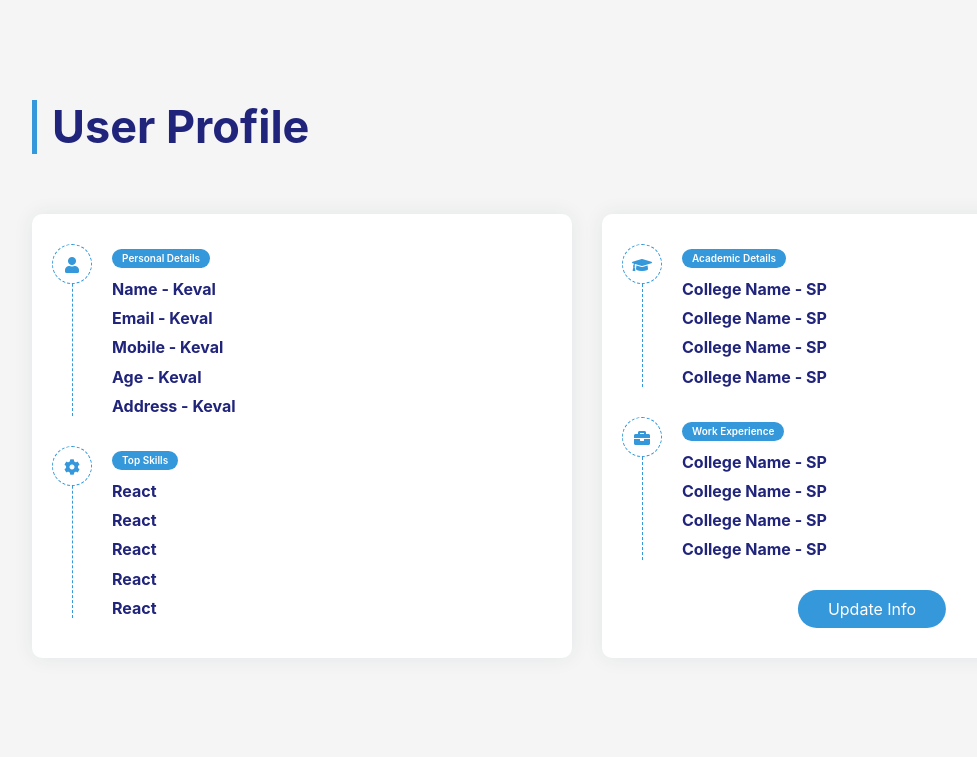
After one commit to OptimalLearner/Schedulify, a Flask app: page /user-display in a window 1280 px wide. The commit adds this page. Shown: the top 757 px of the page, without its empty margins (53-1030 px from the left). Run offline with Flask 2, Linux system fonts and the light colour scheme; some libraries are stand-ins or nearby versions.

Commit message:
User Profile Completed

```diff
--- a/app.py
+++ b/app.py
@@ -147,7 +147,7 @@ def recruiter_login():
 def recruiter_signup():
     return render_template('recruiter_signup.html')
 
-@app.route('/user_profile_form')
+@app.route('/user-profile-form')
 def user_profile_form():
     return render_template('user_profile_form.html')
 
@@ -155,6 +155,37 @@ def user_profile_form():
 def main():
     return 'Main'
 
+@app.route('/fetch-user-profile', methods=['POST'])
+def fetch_user_profile():
+    if request.method == 'POST':
+        name = request.form['full_name'].strip()
+        email=request.form['email'].strip()
+        phone = request.form['phone'].strip()
+        age = request.form['age'].strip()
+        address = request.form['address'].strip()
+
+        # appointment_date = db.Column(db.String(100))
+        degree = request.form['qualification'].strip()
+        college = request.form['college'].strip()
+        clg_time = request.form['duration'].strip()
+        cgpa = request.form['cgpa'].strip()
+        cmpy_name = request.form['company_name'].strip()
+        cmpy_position = request.form['position'].strip()
+        cmpy_time = request.form['duration_exp'].strip()
+        cmpy_work = request.form['work'].strip()
+        skills_1 = request.form['skill1'].strip()
+        skills_2 = request.form['skill2'].strip()
+        skills_3 = request.form['skill3'].strip()
+        skills_4 = request.form['skill4'].strip()
+        skills_5 = request.form['skill5'].strip()
+
+        #print(skills_1, skills_2, name, email)
+        return '1'
+
+@app.route('/user-display')
+def user_display():
+    return render_template('user_profile.html')
+
 if __name__ == '__main__':
     port = int(os.environ.get('PORT', 5000))
     app.run(host='0.0.0.0', port=port, debug=True)
--- a/static/js/user_profile_form.js
+++ b/static/js/user_profile_form.js
@@ -7,9 +7,7 @@ let preloader = document.getElementById('preloader-wrapper');
 let bodyElement = document.querySelector('body');
 let succcessDiv = document.getElementById('success');
 
-form.onsubmit = () => {
-    return false
-}
+
 let current_step = 0;
 let stepCount = 4
 step[current_step].classList.add('d-block');
--- /dev/null
+++ b/templates/user_profile.html
@@ -0,0 +1,201 @@
+<!DOCTYPE html>
+<html lang="en">
+
+<head>
+  <meta charset="utf-8">
+  <meta content="width=device-width, initial-scale=1.0" name="viewport">
+
+  <title> Schedulify | Complete User Profile </title>
+  <meta content="" name="description">
+  <meta content="" name="keywords">
+
+  <!-- Favicons -->
+  <link rel="shortcut icon" href="{{ url_for('static', filename='favicon.ico') }}" />
+  <link href="assets/img/apple-touch-icon.png" rel="apple-touch-icon">
+
+  <!-- Google Fonts -->
+  <link href="https://fonts.googleapis.com/css?family=Open+Sans:300,300i,400,400i,600,600i,700,700i|Raleway:300,300i,400,400i,500,500i,600,600i,700,700i|Poppins:300,300i,400,400i,500,500i,600,600i,700,700i" rel="stylesheet">
+
+
+    <link rel="stylesheet" href="https://cdnjs.cloudflare.com/ajax/libs/font-awesome/5.12.1/css/all.min.css" integrity="sha256-mmgLkCYLUQbXn0B1SRqzHar6dCnv9oZFPEC1g1cwlkk=" crossorigin="anonymous" />
+    <link rel="stylesheet" href="https://cdn.jsdelivr.net/npm/bootstrap@4.6.1/dist/css/bootstrap.min.css" integrity="sha384-zCbKRCUGaJDkqS1kPbPd7TveP5iyJE0EjAuZQTgFLD2ylzuqKfdKlfG/eSrtxUkn" crossorigin="anonymous">
+    <style>
+        .section {
+    padding: 100px 0;
+    position: relative;
+}
+.gray-bg {
+    background-color: #f5f5f5;
+}
+.section-title h2 {
+    font-weight: 700;
+    color: #20247b;
+    font-size: 45px;
+    margin: 0 0 15px;
+    border-left: 5px solid #3498db;
+    padding-left: 15px;
+}
+.section-title {
+    padding-bottom: 45px;
+}
+.section-title p {
+    margin: 0;
+    font-size: 18px;
+}
+
+/* Resume Box
+---------------------*/
+.resume-box {
+  background: #ffffff;
+  box-shadow: 0 0 1.25rem rgba(31, 45, 61, 0.08);
+  border-radius: 10px;
+}
+.resume-box ul {
+  margin: 0;
+  padding: 30px 20px;
+  list-style: none;
+}
+.resume-box li {
+  position: relative;
+  padding: 0 20px 0 60px;
+  margin: 0 0 30px;
+}
+.resume-box li:last-child {
+  margin-bottom: 0;
+}
+.resume-box li:after {
+  content: "";
+  position: absolute;
+  top: 0px;
+  left: 20px;
+  border-left: 1px dashed #3498db;
+  bottom: 0;
+}
+.resume-box .icon {
+  width: 40px;
+  height: 40px;
+  position: absolute;
+  left: 0;
+  right: 0;
+  color: #3498db;
+  line-height: 40px;
+  background: #ffffff;
+  text-align: center;
+  z-index: 1;
+  border: 1px dashed;
+  border-radius: 50%;
+}
+.resume-box .time {
+  background: #3498db;
+  color: #ffffff;
+  font-size: 10px;
+  padding: 2px 10px;
+  display: inline-block;
+  margin-bottom: 12px;
+  border-radius: 20px;
+  font-weight: 600;
+}
+.resume-box h5 {
+  font-weight: 700;
+  color: #20247b;
+  font-size: 16px;
+  margin-bottom: 10px;
+}
+.resume-box p {
+  margin: 0;
+}
+
+.resume-box li:after {
+    content: "";
+    position: absolute;
+    top: 0px;
+    left: 20px;
+    border-left: 1px dashed #3498db;
+    bottom: 0;
+}
+
+.update-info {
+    background-color: #3498db;
+    color: #20247b;
+    border: none;
+    outline: none;
+    color: #FFF;
+    padding: 7px 30px;
+    margin-left: 50%;
+    transform: translateX(-50%);
+    border-radius: 50px;
+}
+    </style>
+</head>
+<body>
+    <link rel="stylesheet" href="https://cdnjs.cloudflare.com/ajax/libs/font-awesome/5.12.1/css/all.min.css" integrity="sha256-mmgLkCYLUQbXn0B1SRqzHar6dCnv9oZFPEC1g1cwlkk=" crossorigin="anonymous" />
+<section class="section gray-bg" id="resume">
+            <div class="container">
+                <div class="row">
+                    <div class="col-lg-6">
+                        <div class="section-title">
+                            <h2>User Profile</h2>
+                        </div>
+                    </div>
+                </div>
+                <div class="row">
+                    <div class="col-lg-6 m-15px-tb">
+                        <div class="resume-box">
+                            <ul>
+                                <li>
+                                    <div class="icon">
+                                        <i class="fas fa-user"></i>
+                                    </div>
+                                    <span class="time">Personal Details</span>
+                                    <h5>Name - Keval</h5>
+                                    <h5>Email - Keval</h5>
+                                    <h5>Mobile - Keval</h5>
+                                    <h5>Age - Keval</h5>
+                                    <h5>Address - Keval</h5>
+                                </li>
+                                <li>
+                                    <div class="icon">
+                                        <i class="fas fa-cog"></i>
+                                    </div>
+                                    <span class="time">Top Skills</span>
+                                    <h5>React</h5>
+                                    <h5>React</h5>
+                                    <h5>React</h5>
+                                    <h5>React</h5>
+                                    <h5>React</h5>
+                                </li>
+                            </ul>
+                        </div>
+                    </div>
+                    <div class="col-lg-6 m-15px-tb">
+                        <div class="resume-box">
+                            <ul style="position: relative;">
+                                <li>
+                                    <div class="icon">
+                                        <i class="fas fa-graduation-cap"></i>
+                                    </div>
+                                    <span class="time">Academic Details</span>
+                                    <h5>College Name - SP</h5>
+                                    <h5>College Name - SP</h5>
+                                    <h5>College Name - SP</h5>
+                                    <h5>College Name - SP</h5>
+                                </li>
+                                <li>
+                                    <div class="icon">
+                                        <i class="fas fa-briefcase"></i>
+                                    </div>
+                                    <span class="time">Work Experience</span>
+                                    <h5>College Name - SP</h5>
+                                    <h5>College Name - SP</h5>
+                                    <h5>College Name - SP</h5>
+                                    <h5>College Name - SP</h5>
+                                </li>
+                                <button class="update-info"> Update Info </button>
+                            </ul>
+                        </div>
+                    </div>
+                </div>
+            </div>
+        </section>
+</body>
+</html>
```
Also changed, not shown: templates/user_profile_form.html (+12 -12 lines).
